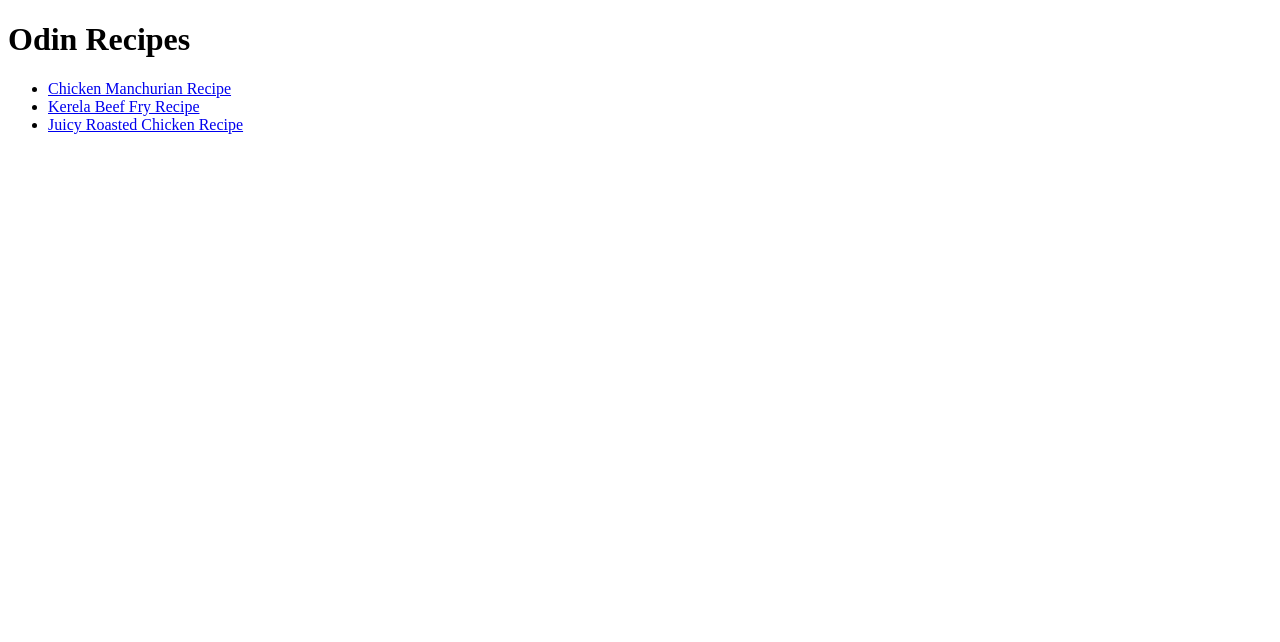
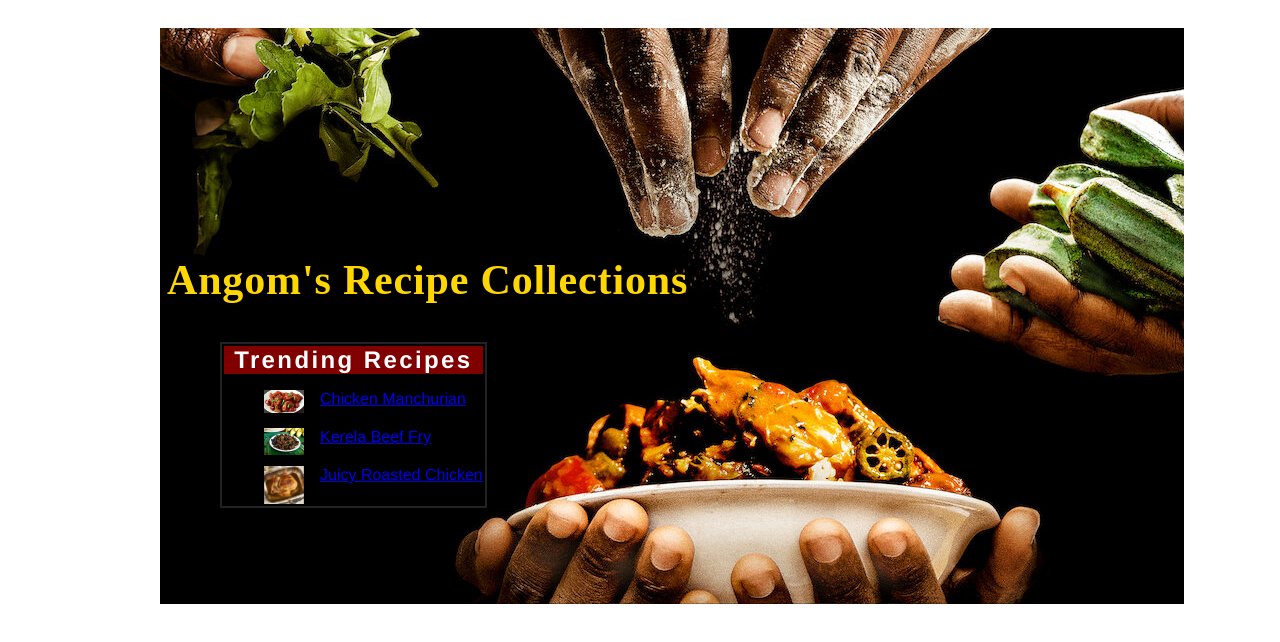
Before and after one commit to AngomRanjan/odin-recipes, a plain HTML site: page index.html in a window 1280 px wide. Drawn offline with Linux system fonts and the light colour scheme.

Commit message:
added stylehome.css, images/main-banner.jpg
added an external css file & image for homepage
and made the necessary changes to index.htm

```diff
--- a/index.html
+++ b/index.html
@@ -1,15 +1,26 @@
 <!DOCTYPE html>
 <html lang="en">
   <head>
-      <title>My Odin-Recipes Homepage</title>
-      <meta charset="utf-8">
+    <meta charset="utf-8">
+    <meta http-equiv="X-UA-Compatible" content="IE=edge">
+    <meta name="viewport" content="width=device-width, initial-scale=1.0">
+    <title>My Odin-Recipes Homepage</title>
+    <link rel="stylesheet" href="stylehome.css">
   </head>
   <body>
-      <h1>Odin Recipes</h1>
-    <ul>
-      <li><a href="recipes/chickenmanchurian.html">Chicken Manchurian Recipe</a></li>
-      <li><a href="recipes/kerelabeeffry.html">Kerela Beef Fry Recipe</a></li>
-      <li><a href="recipes/juicyroastedchicken.html">Juicy Roasted Chicken Recipe</a></li>
-    </ul>
+    <div class="hcontainer">
+      <div class="home-img">
+      <img src="images/main-banner.jpg" alt="Chicken Manchurian Images">
+      </div>
+      <div class="home-title"><h1>Angom's Recipe Collections</h1></div>
+      <div class="navigation">
+        <div id="nav-head">Trending Recipes</div>
+        <ul>
+          <li><a href="recipes/chickenmanchurian.html"><img class="thbnail" src="images/Chicken-manchurian.jpg" alt="pic">Chicken Manchurian</a></li>
+          <li><a href="recipes/kerelabeeffry.html"><img class="thbnail" src="images/Beef-fry.jpg" alt="pic">Kerela Beef Fry</a></li>
+          <li><a href="recipes/juicyroastedchicken.html"><img class="thbnail" src="images/roasted-chicken.png" alt="pic">Juicy Roasted Chicken</a></li>
+        </ul>
+      </div>
+    </div>
   </body>
 </html>
--- /dev/null
+++ b/stylehome.css
@@ -0,0 +1,67 @@
+/* Container holding the image and the text */
+.hcontainer {
+    position: relative;
+    max-width: 960px;
+    margin:auto;
+    top: 20px;
+  }
+  .home-title{
+    position: absolute;
+  top: 200px;
+  left: 5px;
+  padding: 2px 2px;
+  background-color:transparent;
+  color:gold;
+
+  }
+
+  /* add */
+  ul{
+
+    list-style-type: none;
+  }
+  /* Bottom left text */
+.navigation {
+  position: absolute;
+  bottom: 100px;
+  left: 60px;
+  padding: 2px 2px;
+  background-color:transparent;
+  border: #222;
+  border-width: 2pt;
+  border-style: solid;
+}
+.home-img {
+  position:relative;
+  top: 0px;
+  width: 100%;
+  height: auto;
+
+
+}
+.thbnail {
+  width:40px;
+  height:auto;
+  float: left;
+  margin-right: 1em;
+
+}
+li {
+  margin-bottom: 20px;
+  font-family: Helvetica,Georgia,sans-serif;
+}
+#nav-head {
+  background-color: maroon;
+  text-align: center;
+  font-size: 24px;
+  color: white;
+  font-weight: bold;
+  letter-spacing: .1em;
+  font-family: Helvetica, Georgia,"Times New Roman",serif;
+}
+h1{
+  font-size: 42px;
+  letter-spacing: .02em;
+  line-height: 45px;
+  font-weight: 700;
+}
```
Also changed, not shown: images/main-banner.jpg (added).
